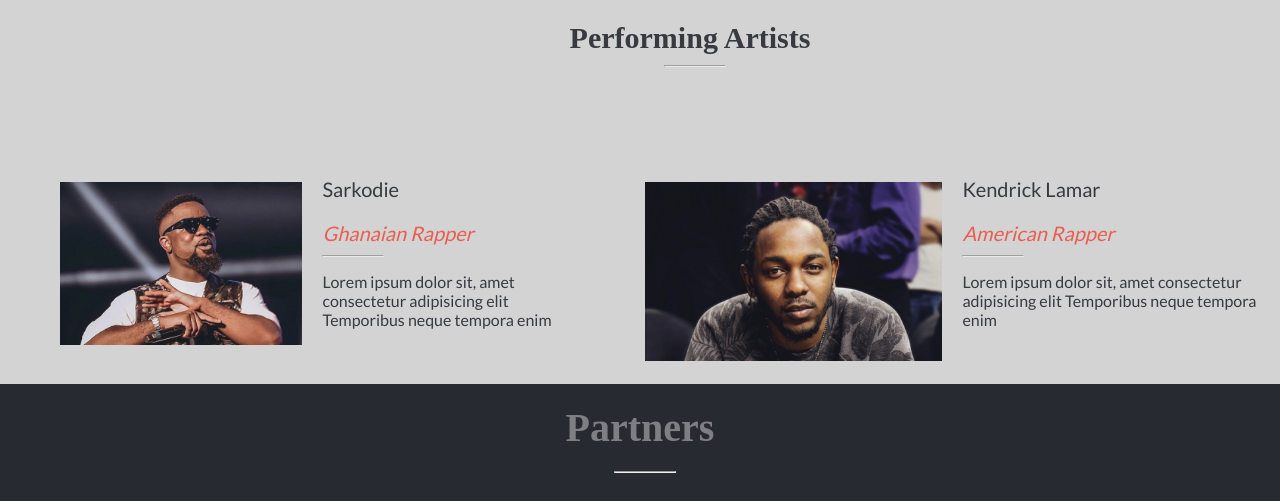
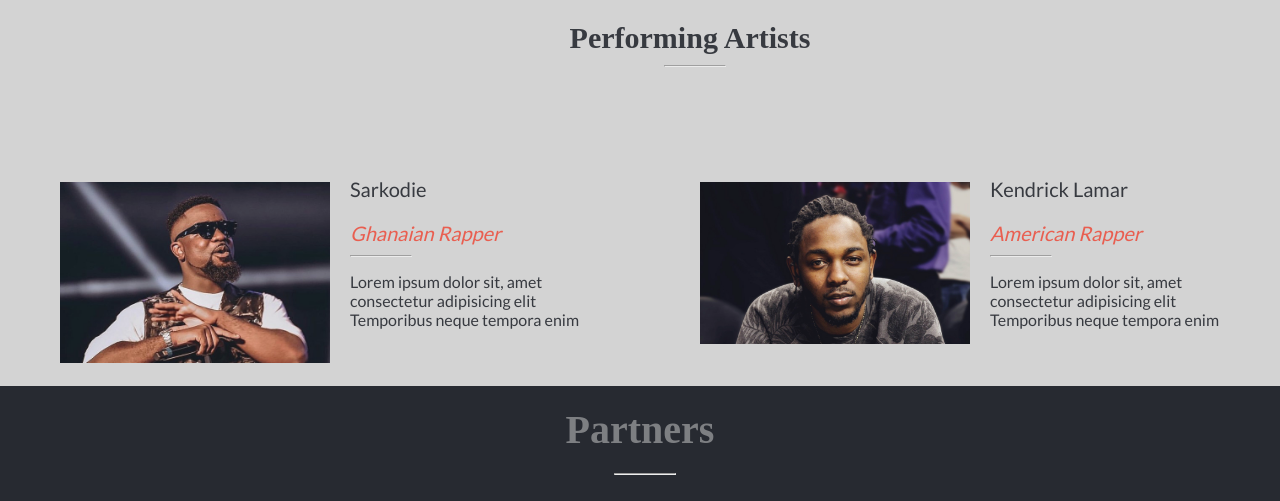
Before and after one commit to Enning94/Concert-Website-Microverse-Capstone, a website: page index.html in a window 1280 px wide. Shown: the part 1586-2087 px from the top of the page. Drawn offline with Linux system fonts and the light colour scheme.

Commit message:
fix errors

```diff
--- a/render.js
+++ b/render.js
@@ -3,13 +3,13 @@
     Name: 'Sarkodie',
     Rank: 'Ghanaian Rapper',
     Bio: 'Lorem ipsum dolor sit, amet consectetur adipisicing elit Temporibus neque tempora enim',
-    Featured_image: '<img class="img" src="./img/sarkodie.jpg" alt="" />',
+    Featured_image: '<img class="img" src="./img/Sarkodie.jpg" alt="sarkodie from Ghana"/>',
   },
   {
     Name: 'Kendrick Lamar',
     Rank: 'American Rapper',
     Bio: 'Lorem ipsum dolor sit, amet consectetur adipisicing elit Temporibus neque tempora enim',
-    Featured_image: ' <img class="img" src="./img/kendrick.jpg" alt="" />',
+    Featured_image: ' <img class="img" src="./img/kendrick.jpg" alt="Kendrick lamar from Compton"/>',
   },
 ];
 
--- a/style.css
+++ b/style.css
@@ -637,10 +637,10 @@
   }
 
   .speaker {
+    display: flex;
     font-family: "Lato", sans-serif;
-    display: flex;
     margin-bottom: 20px;
-    max-width: 100%;
+    width: 100%;
   }
 
   .speaker-img {
```
